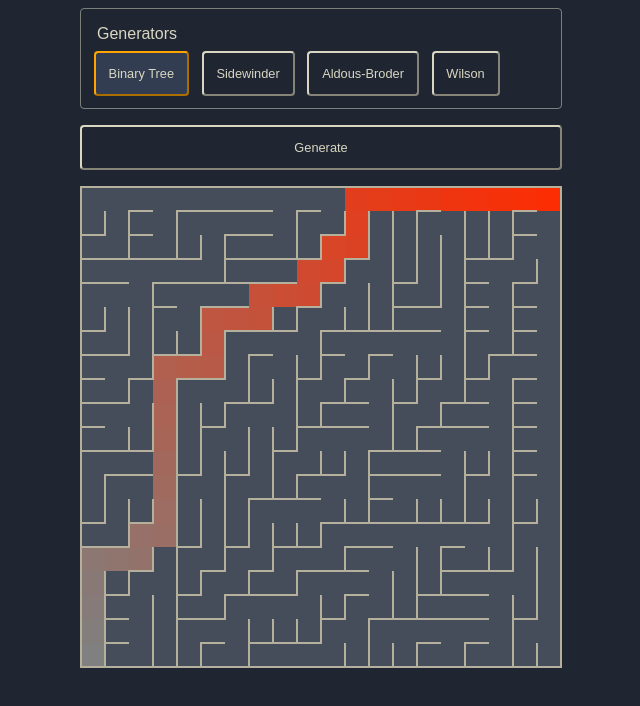
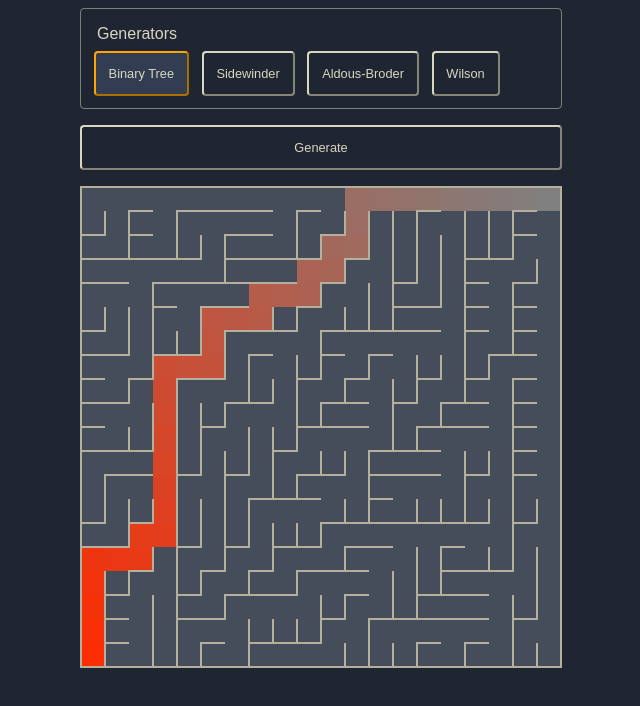
Before and after one commit to julioolvr/mazes, a React (Create React App) app: page / in a window 1280 px wide. Shown: the top 706 px of the page, without its empty margins (319-959 px from the left). Built offline with nearby package versions, Linux system fonts and the light colour scheme.

Commit message:
Extract start and end position to props

```diff
--- a/src/App.tsx
+++ b/src/App.tsx
@@ -51,7 +51,15 @@ const App: React.FC = () => {
         </Button>
       </div>
 
-      <Maze key={generatedAt.toISOString()} grid={mazeRef.current} />
+      <Maze
+        key={generatedAt.toISOString()}
+        grid={mazeRef.current}
+        startPoint={{ x: 0, y: 0 }}
+        endPoint={{
+          x: mazeRef.current.width - 1,
+          y: mazeRef.current.height - 1
+        }}
+      />
     </div>
   );
 };
--- a/src/Maze.tsx
+++ b/src/Maze.tsx
@@ -1,19 +1,16 @@
 import React, { useMemo } from "react";
 
-import Grid from "lib/maze";
+import Grid, { GridCoordinates } from "lib/maze";
 import times from "utils/times";
 import dijkstra from "lib/solvers/dijkstra";
 
 import "./Maze.css";
 
-function Maze({ grid }: Props) {
-  const start = { x: grid.height - 1, y: grid.width - 1 };
-  const end = { x: 0, y: 0 };
-
-  const solution = useMemo(() => dijkstra(grid, start, end), [
+function Maze({ grid, startPoint, endPoint }: Props) {
+  const solution = useMemo(() => dijkstra(grid, startPoint, endPoint), [
     grid,
-    start,
-    end
+    startPoint,
+    endPoint
   ]);
   const maxDistance = solution.length;
 
@@ -74,6 +71,8 @@ function Maze({ grid }: Props) {
 
 type Props = {
   grid: Grid;
+  startPoint: GridCoordinates;
+  endPoint: GridCoordinates;
 };
 
 export default Maze;
```
